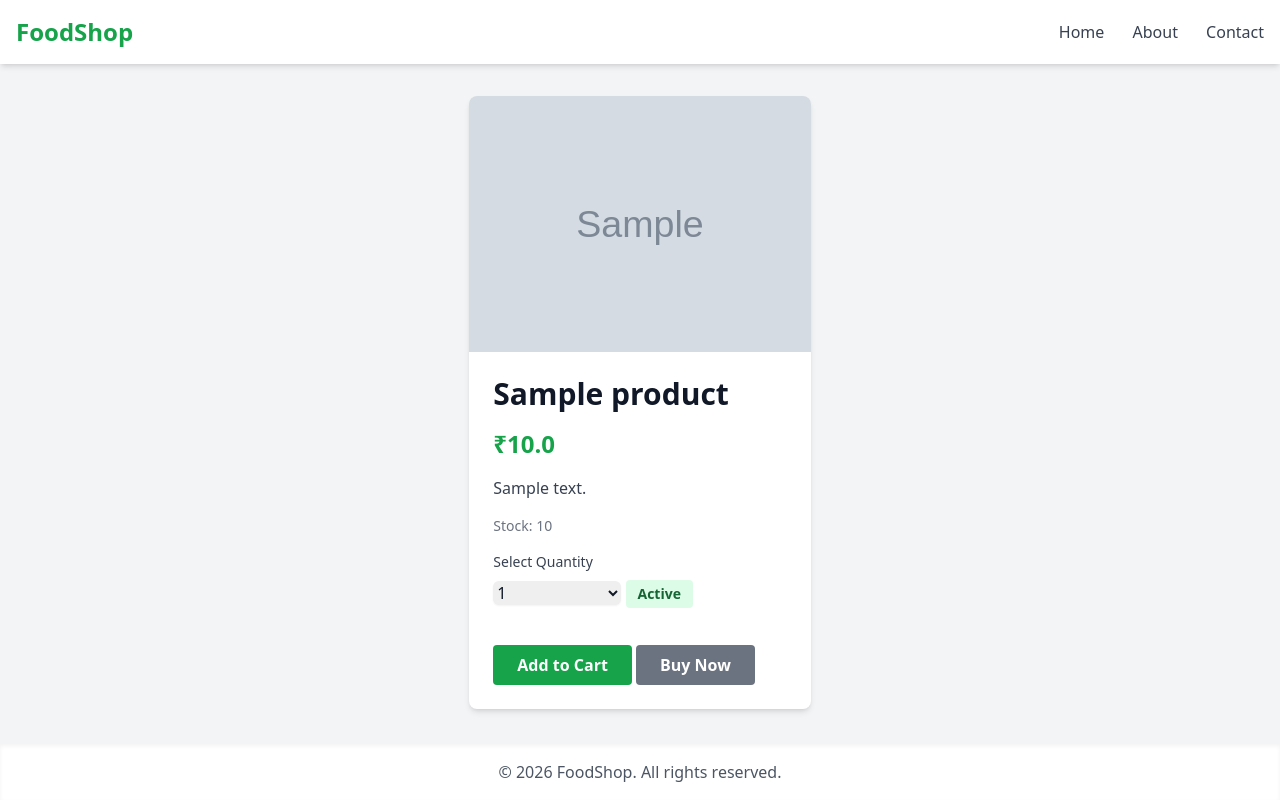
After one commit to srujansai122/Django-projects, a Django app: page /sample/ in a window 1280 px wide. The commit adds this page. Run offline with Django 5.2, Linux system fonts and the light colour scheme; tables that the repository leaves empty hold one stand-in row (values such as "Sample post"); grey boxes marked "Sample" are stand-in pictures; some libraries are stand-ins or nearby versions.

Commit message:
Implemented Product Detail Module

```diff
--- /dev/null
+++ b/FoodSiteWithOrderManagement/myfoodshop/foodshop/templates/foodshop/detail.html
@@ -0,0 +1,37 @@
+{% extends "foodshop/base.html" %}
+
+{% block title %}{{ product.name }} - FoodShop{% endblock %}
+
+{% block body %}
+<div class="max-w-4xl mx-auto bg-white shadow-md rounded-lg overflow-hidden">
+    <img src="{{ product.image.url }}" alt="{{ product.name }}" class="w-full h-64 object-cover">
+    <div class="p-6">
+        <h1 class="text-3xl font-bold mb-4">{{ product.name }}</h1>
+        <p class="text-green-600 text-2xl font-semibold mb-4">₹{{ product.price }}</p>
+        <p class="text-gray-700 mb-4">{{ product.description }}</p>
+        <p class="text-sm text-gray-500 mb-4">Stock: {{ product.stock }}</p>
+
+        <label for="quantity" class="block text-sm font-medium text-gray-700 mb-2">Select Quantity</label>
+        <select id="quantity" name="quantity" class="w-32 border-gray-300 rounded-md shadow-sm focus:ring-green-500 focus:border-green-500 mb-4">
+            <option value="1">1</option>
+            <option value="2">2</option>
+            <option value="3">3</option>
+        </select>
+
+        {% if product.active %}
+            <span class="inline-block px-3 py-1 text-sm font-semibold text-green-800 bg-green-100 rounded">Active</span>
+        {% else %}
+            <span class="inline-block px-3 py-1 text-sm font-semibold text-red-800 bg-red-100 rounded">Inactive</span>
+        {% endif %}
+
+        <div class="mt-6">
+            <button class="px-6 py-2 bg-green-600 text-white font-semibold rounded hover:bg-green-700 transition">
+                Add to Cart
+            </button>
+            <button class="px-6 py-2 bg-gray-500 text-white font-semibold rounded transition">
+                Buy Now
+            </button>
+        </div>
+    </div>
+</div>
+{% endblock body %}
--- a/FoodSiteWithOrderManagement/myfoodshop/foodshop/templates/foodshop/index.html
+++ b/FoodSiteWithOrderManagement/myfoodshop/foodshop/templates/foodshop/index.html
@@ -19,6 +19,10 @@
                     {% else %}
                         <span class="inline-block px-2 py-1 text-xs font-semibold text-red-800 bg-red-100 rounded">Inactive</span>
                     {% endif %}
+                    <a href="{% url 'detail' product.slug %}"
+                       class="inline-block mt-3 mx-10 px-4 py-2 text-sm font-medium text-white bg-green-600 rounded hover:bg-green-700 transition">
+                       Know More
+                    </a>
                 </div>
             </div>
         {% empty %}
--- a/FoodSiteWithOrderManagement/myfoodshop/foodshop/urls.py
+++ b/FoodSiteWithOrderManagement/myfoodshop/foodshop/urls.py
@@ -2,5 +2,6 @@ from django.urls import path
 from . import views
 
 urlpatterns = [
-    path("",views.index,name="index")
+    path("",views.index,name="index"),
+    path("<slug:slug>/",views.detail,name='detail')
 ]
--- a/FoodSiteWithOrderManagement/myfoodshop/foodshop/views.py
+++ b/FoodSiteWithOrderManagement/myfoodshop/foodshop/views.py
@@ -6,3 +6,9 @@ from .models import Product
 def index(request):
     products=Product.objects.all();
     return render(request,'foodshop/index.html',{'products':products})
+
+
+
+def detail(request,slug):
+    product=Product.objects.get(slug=slug)
+    return render(request,"foodshop/detail.html",{'product':product})
```
